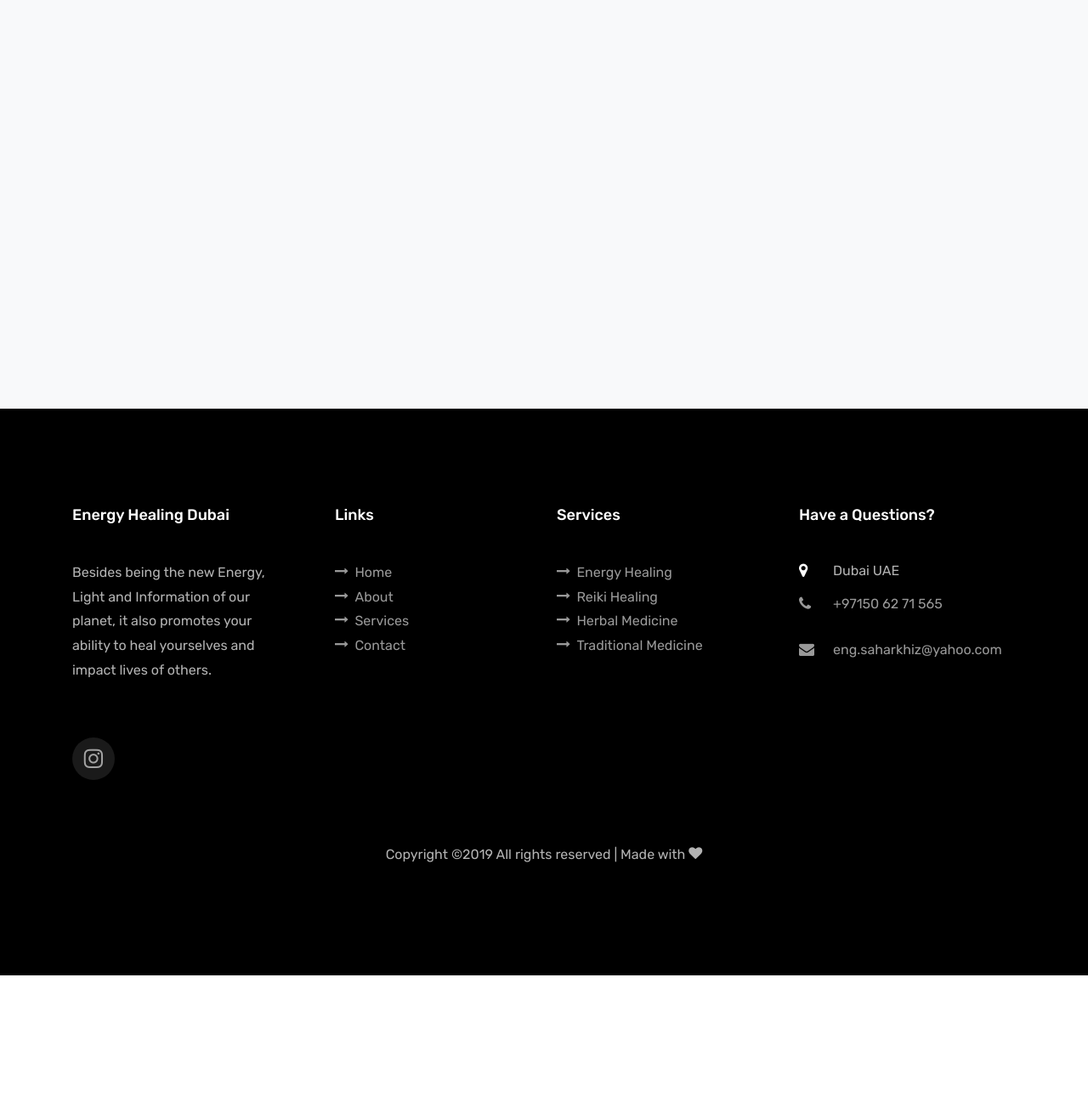
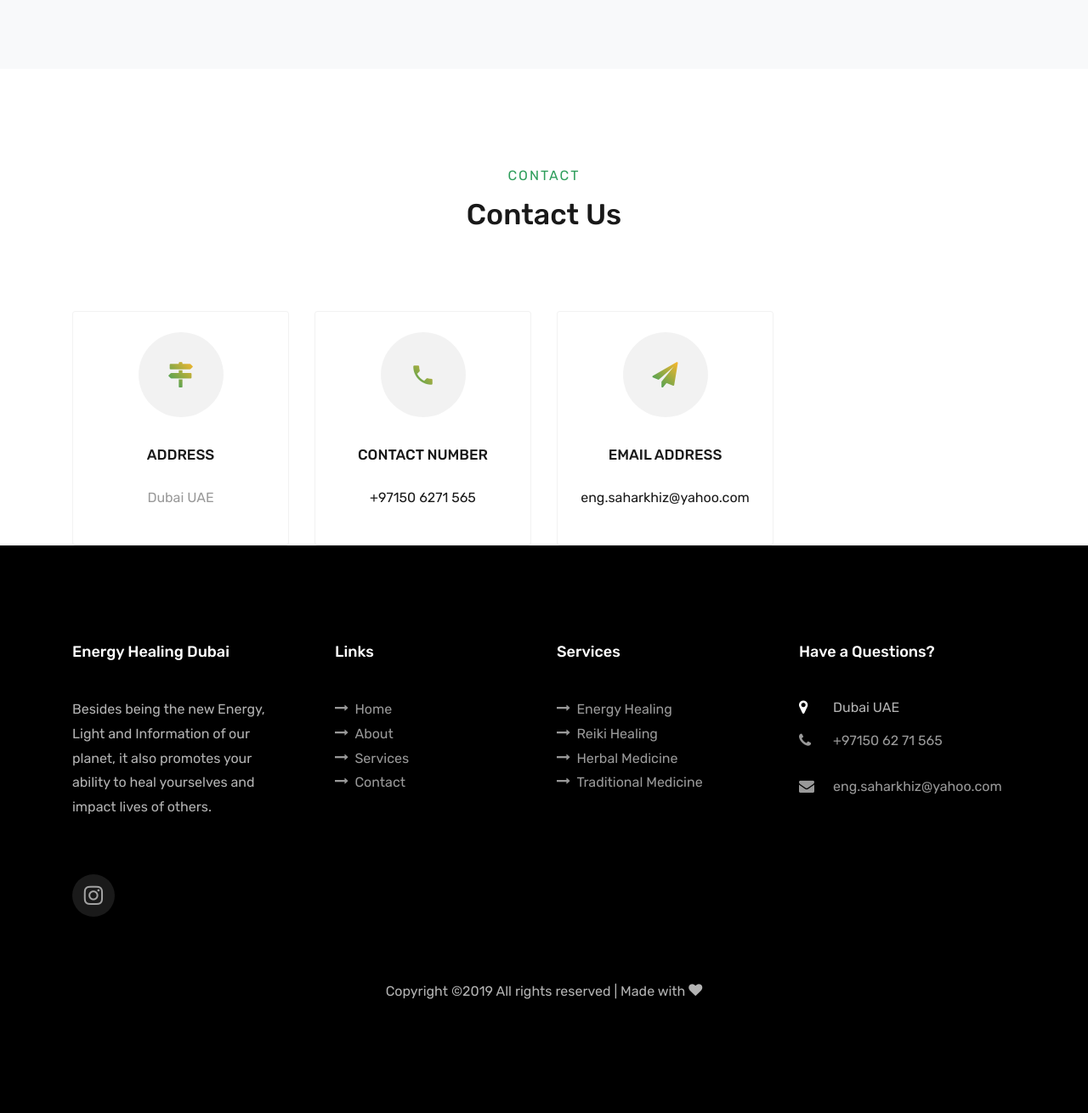
Before and after one commit to saharkiz/energy-healing, a PHP site: page / in a window 1280 px wide. Shown: the part 4167-5477 px from the top of the page at 85% size. Before the commit the page ends 5315 px from the top, so only its background shows below. Run offline with PHP 8.4, Linux system fonts and the light colour scheme; some web fonts are replaced.

Commit message:
Add files via upload

```diff
--- a/index.php
+++ b/index.php
@@ -267,13 +267,52 @@
         </div>
       </div>
     </section>
-    <section class="ftco-section ftco-project bg-light" data-section="testimony" style="height: 200vh;">
+    <section class="ftco-section ftco-project bg-light" data-section="testimony" style="height: 150vh;">
       <div class="container">
     <div id="instagram-feed1" class="instagram_feed">Loading....</div>
       </div>
    </div>
   </section>
-
+  <section class="ftco-section contact-section ftco-no-pb" data-section="contact">
+        <div class="container">
+        	<div class="row justify-content-center mb-5 pb-3">
+            <div class="col-md-7 heading-section text-center ftco-animate fadeInUp ftco-animated">
+              <span class="subheading">Contact</span>
+              <h2 class="mb-4">Contact Us</h2>
+              <p></p>
+            </div>
+          </div>
+          <div class="row d-flex contact-info">
+            <div class="col-md-6 col-lg-3 d-flex">
+            	<div class="align-self-stretch box p-4 text-center">
+            		<div class="icon d-flex align-items-center justify-content-center">
+            			<span class="icon-map-signs"></span>
+            		</div>
+            		<h3 class="mb-4">Address</h3>
+  	            <p>Dubai UAE</p>
+  	          </div>
+            </div>
+            <div class="col-md-4 col-lg-3 d-flex">
+            	<div class="align-self-stretch box p-4 text-center">
+            		<div class="icon d-flex align-items-center justify-content-center">
+            			<span class="icon-phone2"></span>
+            		</div>
+            		<h3 class="mb-4">Contact Number</h3>
+  	            <p><a href="tel://971506271565">+97150 6271 565</a></p>
+  	          </div>
+            </div>
+            <div class="col-md-4 col-lg-3 d-flex">
+            	<div class="align-self-stretch box p-4 text-center">
+            		<div class="icon d-flex align-items-center justify-content-center">
+            			<span class="icon-paper-plane"></span>
+            		</div>
+            		<h3 class="mb-4">Email Address</h3>
+  	            <p><a href="mailto:eng.saharkhiz@yahoo.com">eng.saharkhiz@yahoo.com</a></p>
+  	          </div>
+            </div>
+          </div>
+        </div>
+      </section>
     <footer class="ftco-footer ftco-section">
       <div class="container">
         <div class="row mb-5">
```
